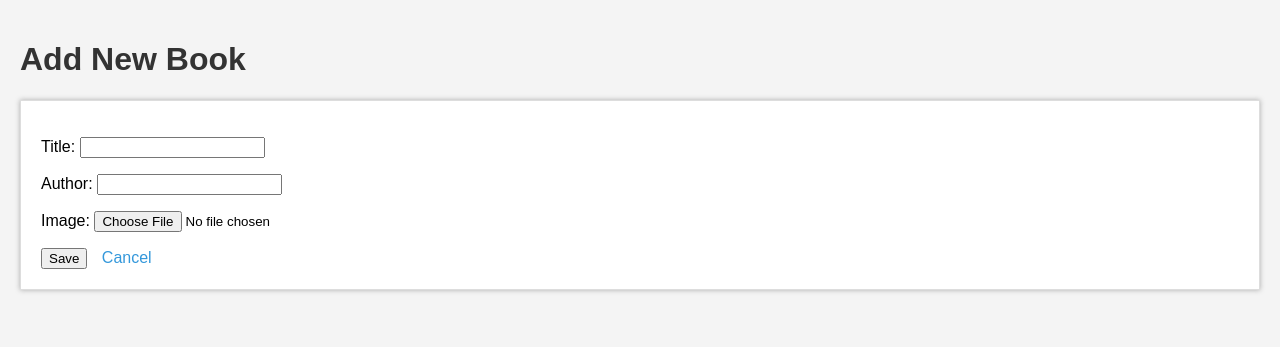
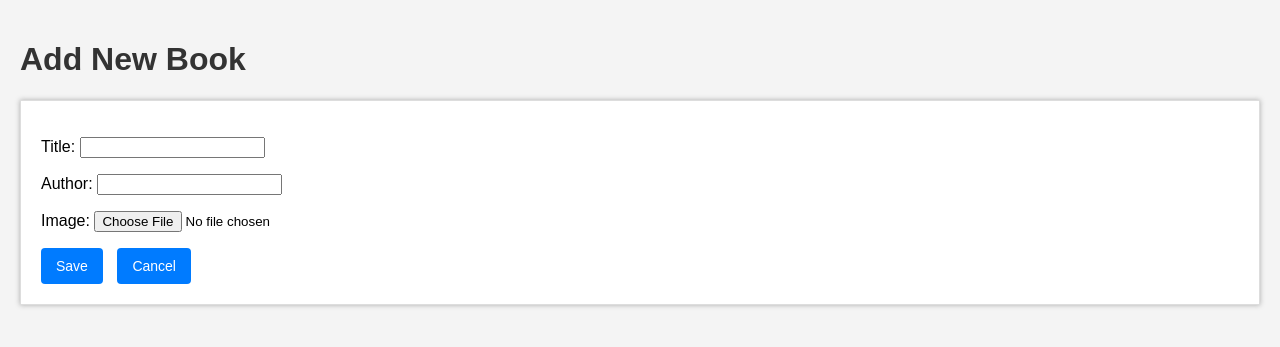
Before and after one commit to mrdel56/crud-applications, a Django app: page /book/new/ in a window 1280 px wide. Shown: the top 347 px of the page. Run offline with Django 5.2, Linux system fonts and the light colour scheme.

```diff
--- a/library_project/books/templates/book_confirm_delete.html
+++ b/library_project/books/templates/book_confirm_delete.html
@@ -12,8 +12,8 @@
   <h1>Delete "{{ book.title }}"?</h1>
   <form method="post">
     {% csrf_token %}
-    <button type="submit">Yes, delete</button>
-    <a href="{% url 'book_list' %}">Cancel</a>
+    <button type="submit" class="button delete">Yes, Delete</button>
+    <a href="{% url 'book_list' %}" class="button">Cancel</a>
   </form>
 </body>
 
--- a/library_project/books/templates/book_form.html
+++ b/library_project/books/templates/book_form.html
@@ -13,8 +13,8 @@
   <form method="post" enctype="multipart/form-data">
     {% csrf_token %}
     {{ form.as_p }}
-    <button type="submit">Save</button>
-    <a href="{% url 'book_list' %}">Cancel</a>
+    <button type="submit" class="button">Save</button>
+    <a href="{% url 'book_list' %}" class="button">Cancel</a>
   </form>
 </body>
 
--- a/shop/products/templates/product_list.html
+++ b/shop/products/templates/product_list.html
@@ -5,7 +5,7 @@
     {% for product in products %}
     <li class="product-item">
         <strong>{{ product.name }}</strong><br><br>
-        <img src="{{ product.image.url }}" alt="{{ product.name }}" class="product-image" width="200px"><br><br>
+        <img src="{{ product.image.url }}" alt="{{ product.name }}" class="product-image" width="100px"><br><br>
         <span><strong>${{ product.price }}</strong></span><br><br>
         <a href="{% url 'product_detail' product.pk %}" class="button">View Details</a>
     </li>
```
Also changed, not shown: shop/static/style.css (+9 -0 lines), library_project/db.sqlite3, library_project/media/book_images/book5.jpg (added), library_project/media/book_images/book5_5GObe1F.jpg (added), library_project/media/book_images/book5_Jbr95Vo.jpg (added), library_project/media/book_images/book5_hRqZd4J.jpg (added).
